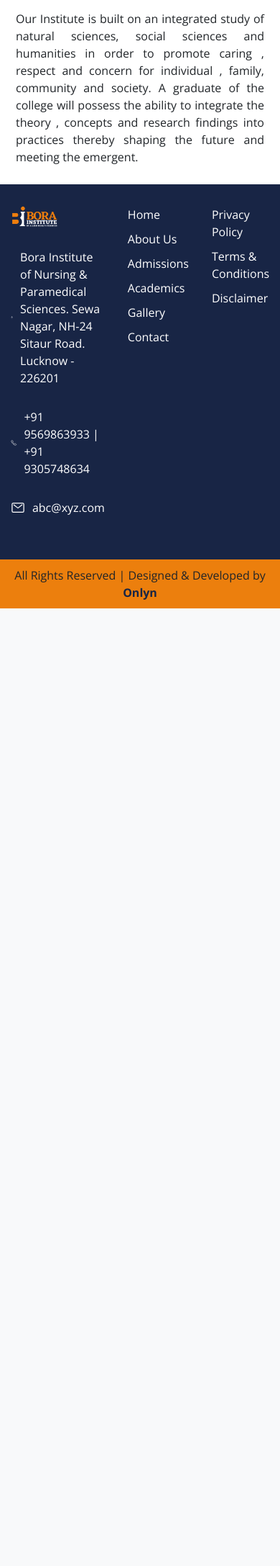
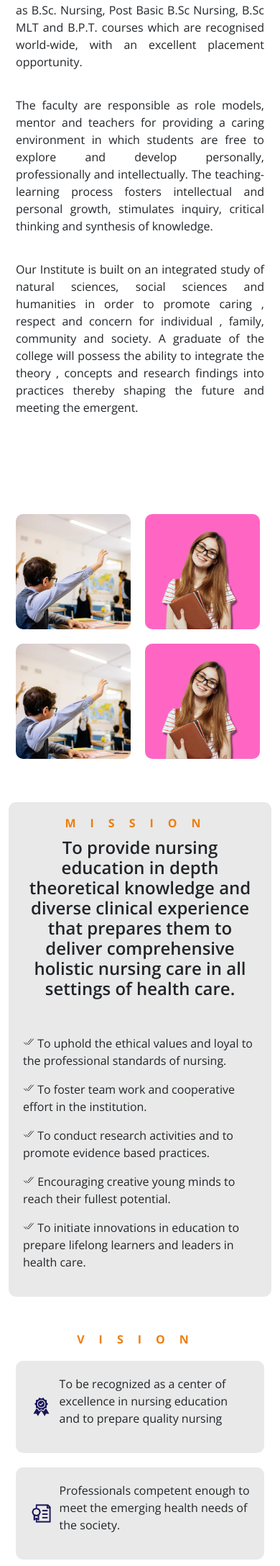
Before and after one commit to Borapolyclinic/biahs, a PHP site: page /about.php in a window 390 px wide. Shown: the part 1528-3703 px from the top of the page at 72% size. Before the commit the page ends 2373 px from the top, so only its background shows below. Run offline with PHP 8.4, Linux system fonts and the light colour scheme.

Commit message:
modified:   about.php modified:   assets/css/stylesheet.css new file:   assets/images/banners/temp-3.png new file:   assets/images/banners/temp-4.png new file:   assets/images/banners/temp-5.png new file:   assets/images/banners/temp-6.png modified:   components/about/section-1.php new file:   components/about/section-2.php

```diff
--- a/about.php
+++ b/about.php
@@ -4,4 +4,5 @@ include('include/header.php') ?>
 <?php include('include/top-nav.php') ?>
 <?php include('include/navbar.php') ?>
 <?php include('components/about/section-1.php') ?>
+<?php include('components/about/section-2.php') ?>
 <?php include('include/footer.php') ?>
--- a/assets/css/stylesheet.css
+++ b/assets/css/stylesheet.css
@@ -270,6 +270,71 @@
   height: auto;
 }
 
+/* =========== ABOUT SECTION 2 =========== */
+.about-section-2-content-grid {
+  display: flex;
+  justify-content: center;
+  align-items: center;
+  margin-top: 100px;
+  margin-bottom: 50px;
+}
+.about-section-2-img-grid {
+  display: flex;
+  flex-wrap: wrap;
+  max-width: 100%;
+}
+.about-section-2-img-grid img {
+  flex: 1 1 1 100px;
+  width: auto;
+  height: 280px;
+  margin: 10px;
+  border-radius: 10px;
+}
+.about-section-2-text {
+  background-color: #e7e7e7e7;
+  padding: 50px;
+  border-radius: 20px;
+}
+.about-section-2-text h3 {
+  font-weight: bold;
+  color: #ec7f0d;
+  font-size: 16px;
+  margin-bottom: 10px;
+  letter-spacing: 20px;
+}
+.about-section-2-headline {
+  font-size: 24px;
+  font-weight: 600;
+  line-height: 28px;
+  margin-bottom: 50px;
+}
+.about-section-2-part h3 {
+  font-weight: bold;
+  color: #ec7f0d;
+  font-size: 16px;
+  margin-bottom: 10px;
+  letter-spacing: 20px;
+}
+.about-section-2-part-row {
+  display: flex;
+  justify-content: center;
+  align-items: center;
+}
+.about-section-2-part-card {
+  display: flex;
+  justify-content: center;
+  align-items: center;
+  background-color: #e7e7e7e7;
+  margin: 10px;
+  padding: 20px;
+  border-radius: 10px;
+}
+.about-section-2-part-card img {
+  width: 10%;
+  height: auto;
+  margin-right: 10px;
+}
+
 /* =========== FOOTER =========== */
 .footer {
   background-color: #182545;
@@ -422,4 +487,39 @@
     width: 100%;
     height: auto;
   }
+
+  /* =========== ABOUT SECTION 2 =========== */
+  .about-section-2-content-grid {
+    flex-direction: column;
+  }
+  .about-section-2-img-grid {
+    margin-bottom: 50px;
+  }
+  .about-section-2-img-grid img {
+    flex: 1 1 1 100px;
+    width: auto;
+    height: 160px;
+    margin: 10px;
+    border-radius: 10px;
+  }
+  .about-section-2-text {
+    padding: 20px;
+    border-radius: 10px;
+  }
+  .about-section-2-text h3 {
+    text-align: center;
+  }
+  .about-section-2-headline {
+    font-size: 24px;
+    font-weight: 600;
+    line-height: 28px;
+    margin-bottom: 50px;
+    text-align: center;
+  }
+  .about-section-2-part-row {
+    flex-direction: column;
+  }
+  .about-section-2-part h3 {
+    text-align: center;
+  }
 }
--- a/components/about/section-1.php
+++ b/components/about/section-1.php
@@ -7,13 +7,19 @@
 <div class="container about-section-1-grid">
     <div class="col-md-6 about-section-1-grid-text order-lg-0 order-1">
         <h2>About the college</h2>
+        <p>Bora Institute of Nursing & Paramedical Sciences is a unit of “Bora Polyclinic”, established in 2008, which
+            aims at preparing professional nurses who are competent to render qualitative care to patients in all
+            settings and to practice within the established guidelines and standards to engage in continuous role
+            development and helps individual value and pursue life-long learning. Our Institute has a beautiful campus
+            of more than 10 acres with plush greenery away from the crowd of city and have full modern amenities.</p>
         <p>Master degree programme in Nursing (M.Sc. Nursing) and Basic degree programmes such as B.Sc. Nursing, Post
             Basic
             B.Sc Nursing, B.Sc MLT and B.P.T. courses which are recognised world-wide, with an excellent placement
             opportunity.</p>
 
         <p>The faculty are responsible as role models, mentor and teachers for providing a caring environment in which
-            students are free to explore and develop personally, rofessionally and intellectually. The teaching-learning
+            students are free to explore and develop personally, professionally and intellectually. The
+            teaching-learning
             process fosters intellectual and personal growth, stimulates inquiry, critical thinking and synthesis of
             knowledge.</p>
 
--- /dev/null
+++ b/components/about/section-2.php
@@ -0,0 +1,61 @@
+<div class="container about-section-2-content-grid">
+    <div class="about-section-2-img-grid col-md-6">
+        <img src="assets/images/banners/temp-4.png" alt="">
+
+        <img src="assets/images/banners/temp-3.png" alt="">
+
+        <img src="assets/images/banners/temp-4.png" alt="">
+        <img src="assets/images/banners/temp-3.png" alt="">
+    </div>
+
+    <div class="col-md-6 about-section-2-text">
+        <h3>MISSION</h3>
+        <p class="about-section-2-headline">To provide nursing education in depth theoretical knowledge and diverse
+            clinical experience that prepares
+            them to deliver comprehensive holistic nursing care in all settings of health care.</p>
+
+        <p>
+            <ion-icon name="checkmark-done-outline"></ion-icon> To uphold the ethical values and loyal to the
+            professional standards of nursing.
+        </p>
+
+        <p>
+            <ion-icon name="checkmark-done-outline"></ion-icon> To foster team work and cooperative effort in the
+            institution.
+        </p>
+
+        <p>
+            <ion-icon name="checkmark-done-outline"></ion-icon> To conduct research activities and to promote evidence
+            based practices.
+        </p>
+
+        <p>
+            <ion-icon name="checkmark-done-outline"></ion-icon> Encouraging creative young minds to reach their fullest
+            potential.
+        </p>
+
+        <p>
+            <ion-icon name="checkmark-done-outline"></ion-icon> To initiate innovations in education to prepare lifelong
+            learners and leaders in health care.
+        </p>
+    </div>
+</div>
+
+
+<div class="container about-section-2-part">
+    <h3>VISION</h3>
+
+    <div class="about-section-2-part-row">
+        <div class="col-md-6 about-section-2-part-card">
+            <img src="assets/images/banners/temp-5.png" alt="">
+            <p>To be recognized as a center of excellence in nursing
+                education and to prepare quality nursing</p>
+        </div>
+
+        <div class="col-md-6 about-section-2-part-card">
+            <img src="assets/images/banners/temp-6.png" alt="">
+            <p>Professionals competent enough to meet the emerging health
+                needs of the society.</p>
+        </div>
+    </div>
+</div>
```
Also changed, not shown: assets/images/banners/temp-3.png (added), assets/images/banners/temp-4.png (added), assets/images/banners/temp-5.png (added), assets/images/banners/temp-6.png (added).
